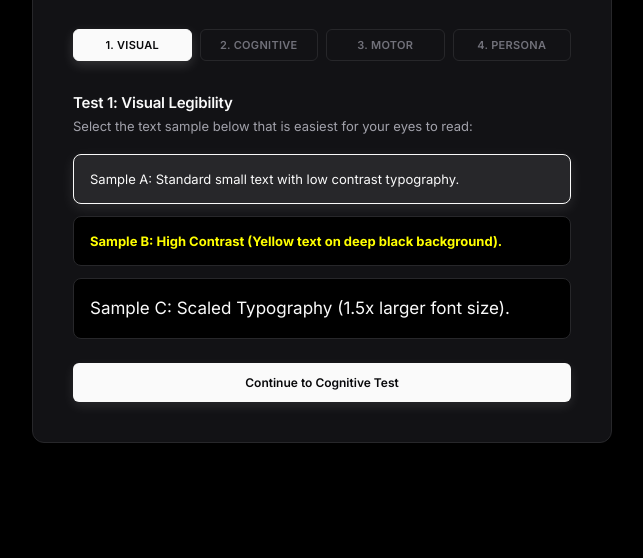
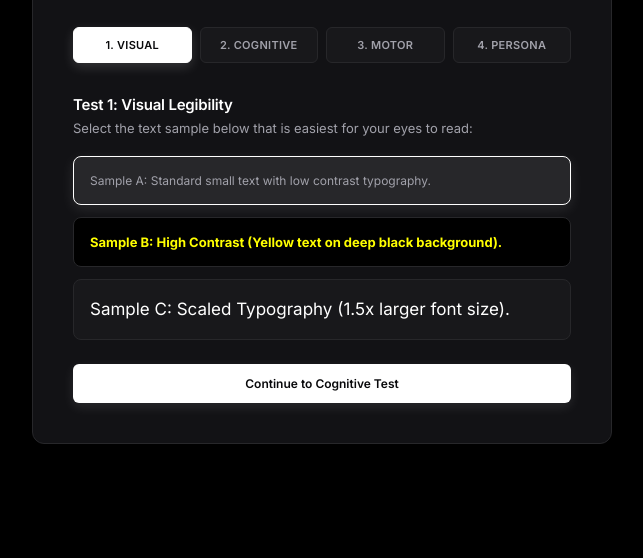
Before and after one commit to ArrinPaul/AdaptAI, a browser extension: page extension/onboarding/onboarding.html in a window 1280 px wide. Shown: the part 242-800 px from the top of the page, without its empty margins (318-961 px from the left). Drawn offline with Linux system fonts and the light colour scheme.

Commit message:
fix(onboarding): resolve full-black screen by adding explicit text color rules and removing inline body bg override

```diff
--- a/extension/onboarding/onboarding.css
+++ b/extension/onboarding/onboarding.css
@@ -3,7 +3,7 @@
   --card-bg: #121215;
   --card-border: #27272a;
   --card-hover: #18181b;
-  --text-bright: #fafafa;
+  --text-bright: #ffffff;
   --text-muted: #a1a1aa;
   --text-dim: #71717a;
   --spring: cubic-bezier(0.16, 1, 0.3, 1);
@@ -33,7 +33,7 @@ body {
   padding: 40px;
   max-width: 580px;
   width: 100%;
-  box-shadow: 0 12px 40px rgba(0, 0, 0, 0.5);
+  box-shadow: 0 16px 48px rgba(0, 0, 0, 0.6);
 }
 
 .card-header {
@@ -57,7 +57,7 @@ body {
   height: 6px;
   background: var(--text-bright);
   border-radius: 1px;
-  box-shadow: 0 0 8px rgba(255, 255, 255, 0.4);
+  box-shadow: 0 0 8px rgba(255, 255, 255, 0.5);
 }
 
 .card-header h1 {
@@ -65,11 +65,11 @@ body {
   font-weight: 600;
   letter-spacing: -0.4px;
   margin-bottom: 8px;
-  color: var(--text-bright);
+  color: var(--text-bright) !important;
 }
 
 .card-header p {
-  color: var(--text-muted);
+  color: var(--text-muted) !important;
   font-size: 13px;
   line-height: 1.5;
 }
@@ -83,12 +83,12 @@ body {
 .step {
   flex: 1;
   text-align: center;
-  padding: 8px;
+  padding: 10px;
   font-size: 11px;
   font-weight: 600;
   border-radius: 6px;
-  background: transparent;
-  color: var(--text-dim);
+  background: #18181b;
+  color: var(--text-muted);
   border: 1px solid var(--card-border);
   transition: all 0.2s var(--spring);
   text-transform: uppercase;
@@ -97,7 +97,7 @@ body {
 
 .step.active {
   background: var(--text-bright);
-  color: var(--bg);
+  color: #09090b !important;
   border-color: var(--text-bright);
   box-shadow: 0 4px 12px rgba(255, 255, 255, 0.15);
 }
@@ -107,12 +107,12 @@ body {
   font-weight: 600;
   margin-bottom: 6px;
   letter-spacing: -0.2px;
-  color: var(--text-bright);
+  color: var(--text-bright) !important;
 }
 
 .test-desc {
   font-size: 13px;
-  color: var(--text-muted);
+  color: var(--text-muted) !important;
   margin-bottom: 20px;
 }
 
@@ -127,18 +127,18 @@ body {
 }
 
 .sample-box {
-  background: #000000;
+  background: #18181b;
   border: 1px solid var(--card-border);
   border-radius: 8px;
   padding: 16px;
   font-size: 13px;
-  color: var(--text-bright);
+  color: #ffffff !important;
   transition: all 0.2s var(--spring);
 }
 
 .test-option:hover .sample-box {
   border-color: var(--text-muted);
-  background: #18181b;
+  background: #27272a;
 }
 
 .test-option input:checked + .sample-box {
@@ -147,16 +147,23 @@ body {
   box-shadow: 0 4px 14px rgba(255, 255, 255, 0.1);
 }
 
+.sample-standard {
+  color: #a1a1aa !important;
+  font-size: 12px !important;
+}
+
 .sample-contrast {
   background: #000000 !important;
   color: #ffff00 !important;
-  font-weight: 700;
+  font-weight: 700 !important;
 }
 
 .sample-scaled {
   font-size: 17px !important;
   line-height: 1.6;
+  color: #ffffff !important;
 }
+
 
 .sample-dyslexic {
   letter-spacing: 1px;
```
